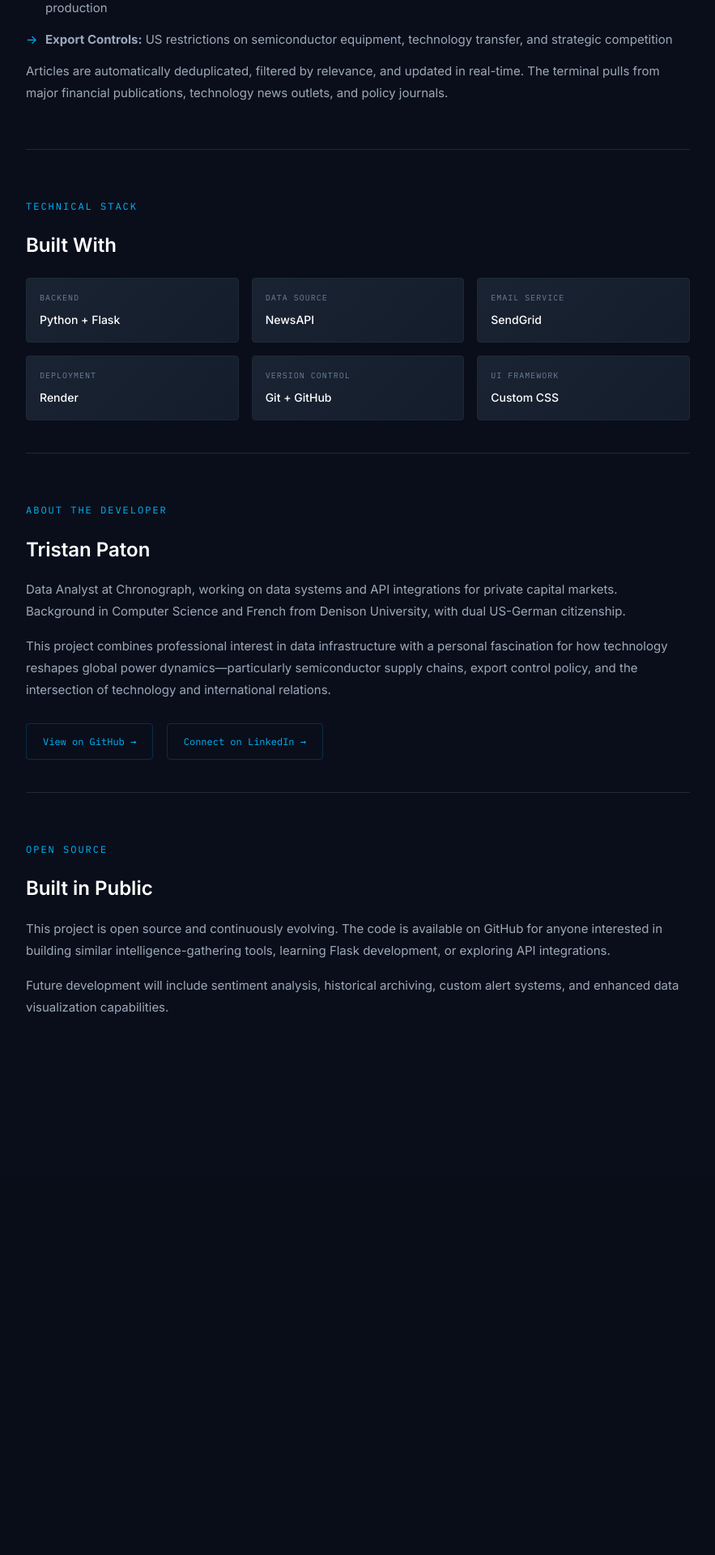
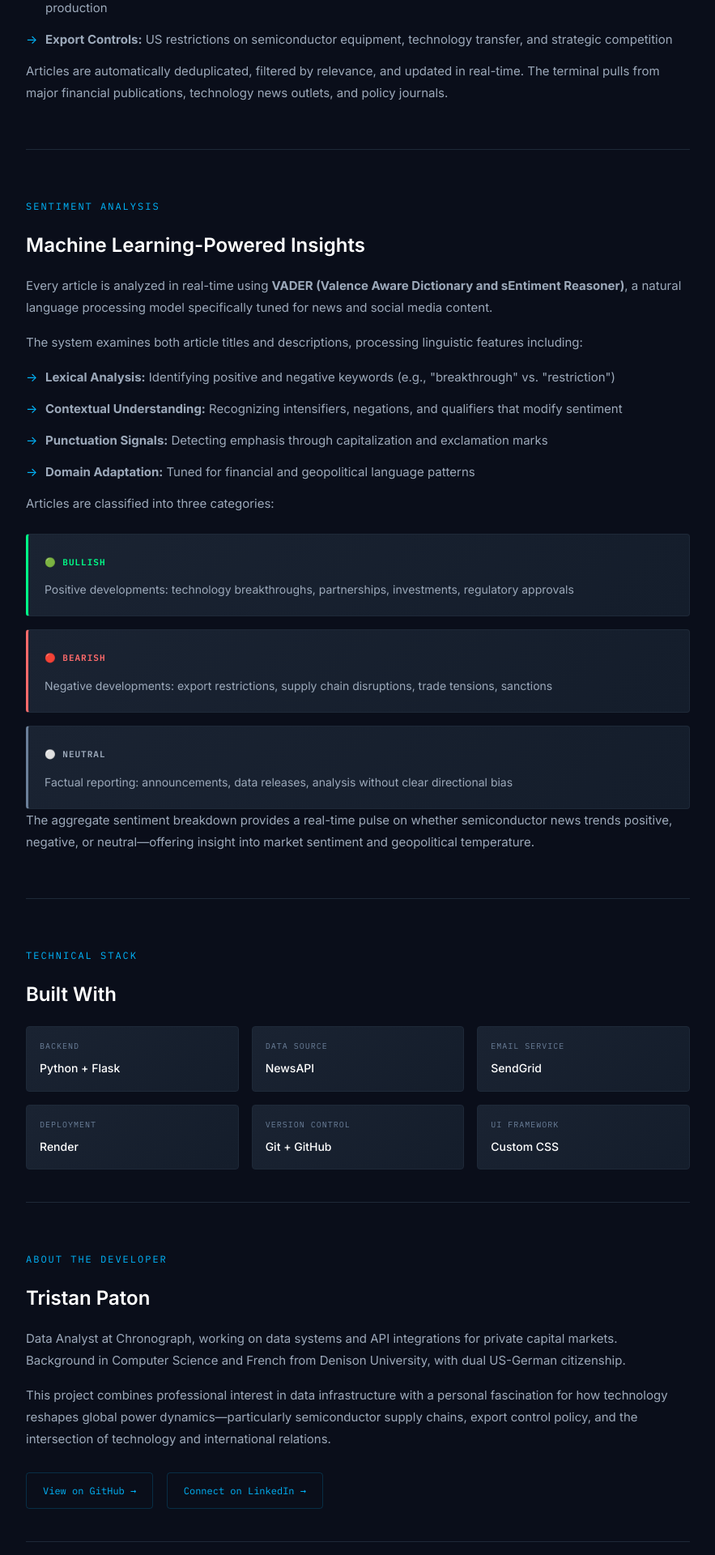
Before and after one commit to tristan333/news-aggregator, a Flask app: page /about in a window 1280 px wide. Shown: the part 716-2636 px from the top of the page at 81% size, without its empty margins (198-1081 px from the left). Before the commit the page ends 1968 px from the top, so only its background shows below. Run offline with Flask 3, Linux system fonts and the light colour scheme.

Commit message:
About page NLP update

```diff
--- a/templates/about.html
+++ b/templates/about.html
@@ -263,6 +263,58 @@
             border-color: #00b8ff;
         }
 
+        .sentiment-examples {
+            margin-top: 24px;
+            display: grid;
+            gap: 16px;
+        }
+
+        .sentiment-example {
+            background: linear-gradient(135deg, #1a2332 0%, #141d2b 100%);
+            border: 1px solid #1e2938;
+            border-left: 3px solid;
+            padding: 20px;
+            border-radius: 4px;
+        }
+
+        .sentiment-example.positive {
+            border-left-color: #00ff88;
+        }
+
+        .sentiment-example.negative {
+            border-left-color: #ff6b6b;
+        }
+
+        .sentiment-example.neutral {
+            border-left-color: #6b7f99;
+        }
+
+        .sentiment-example-badge {
+            font-family: 'IBM Plex Mono', monospace;
+            font-size: 11px;
+            font-weight: 600;
+            letter-spacing: 1px;
+            margin-bottom: 12px;
+            display: inline-block;
+        }
+
+        .sentiment-example.positive .sentiment-example-badge {
+            color: #00ff88;
+        }
+
+        .sentiment-example.negative .sentiment-example-badge {
+            color: #ff6b6b;
+        }
+
+        .sentiment-example.neutral .sentiment-example-badge {
+            color: #9ca9ba;
+        }
+
+        .sentiment-example p {
+            font-size: 14px;
+            margin: 0;
+        }
+
       @media (max-width: 768px) {
             .header-content {
                 flex-direction: column;
@@ -360,6 +412,40 @@
         </div>
 
         <div class="about-section">
+            <div class="section-title">SENTIMENT ANALYSIS</div>
+            <h2>Machine Learning-Powered Insights</h2>
+            <p>Every article is analyzed in real-time using <strong>VADER (Valence Aware Dictionary and sEntiment Reasoner)</strong>, a natural language processing model specifically tuned for news and social media content.</p>
+
+            <p>The system examines both article titles and descriptions, processing linguistic features including:</p>
+            <ul>
+                <li><strong>Lexical Analysis:</strong> Identifying positive and negative keywords (e.g., "breakthrough" vs. "restriction")</li>
+                <li><strong>Contextual Understanding:</strong> Recognizing intensifiers, negations, and qualifiers that modify sentiment</li>
+                <li><strong>Punctuation Signals:</strong> Detecting emphasis through capitalization and exclamation marks</li>
+                <li><strong>Domain Adaptation:</strong> Tuned for financial and geopolitical language patterns</li>
+            </ul>
+
+            <p>Articles are classified into three categories:</p>
+
+            <div class="sentiment-examples">
+                <div class="sentiment-example positive">
+                    <div class="sentiment-example-badge">🟢 BULLISH</div>
+                    <p>Positive developments: technology breakthroughs, partnerships, investments, regulatory approvals</p>
+                </div>
+                <div class="sentiment-example negative">
+                    <div class="sentiment-example-badge">🔴 BEARISH</div>
+                    <p>Negative developments: export restrictions, supply chain disruptions, trade tensions, sanctions</p>
+                </div>
+                <div class="sentiment-example neutral">
+                    <div class="sentiment-example-badge">⚪ NEUTRAL</div>
+                    <p>Factual reporting: announcements, data releases, analysis without clear directional bias</p>
+                </div>
+            </div>
+
+            <p>The aggregate sentiment breakdown provides a real-time pulse on whether semiconductor news trends positive, negative, or neutral—offering insight into market sentiment and geopolitical temperature.</p>
+        </div>
+
+
+        <div class="about-section">
             <div class="section-title">TECHNICAL STACK</div>
             <h2>Built With</h2>
             <div class="tech-stack">
```
